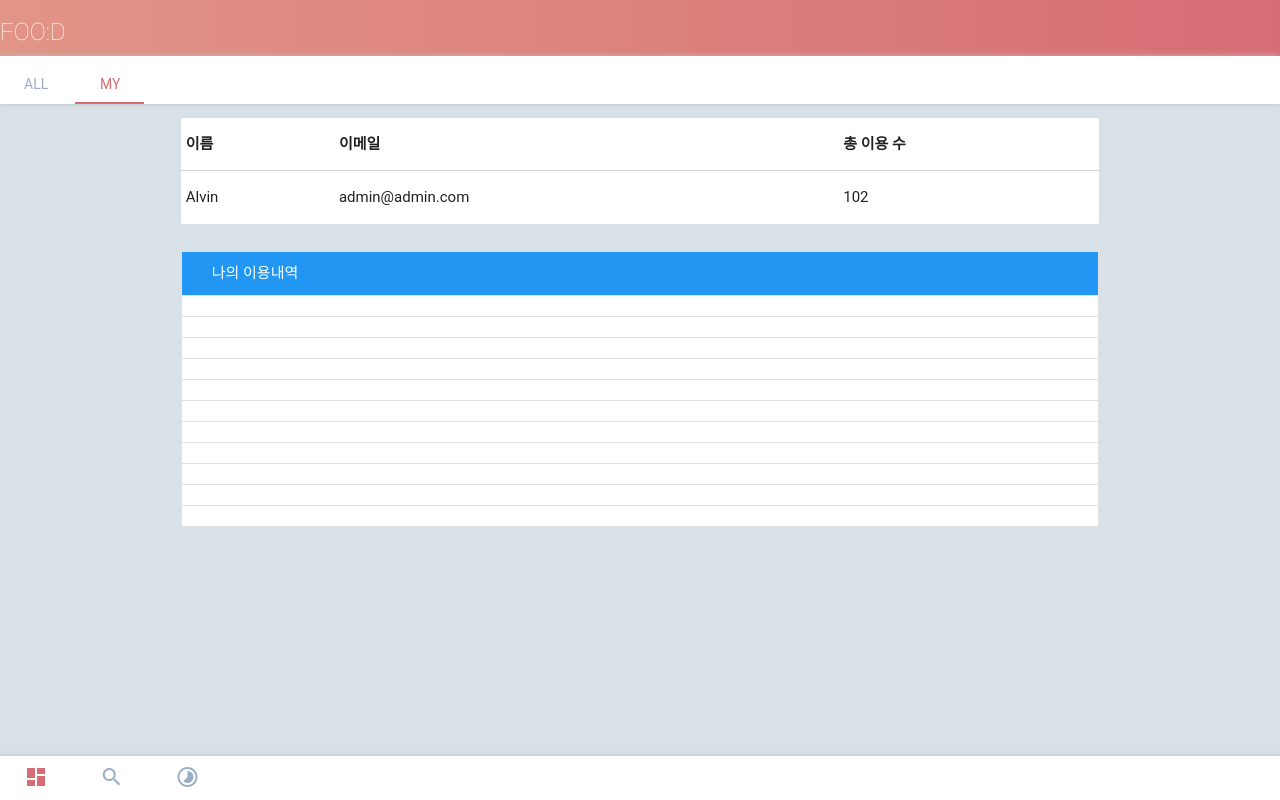
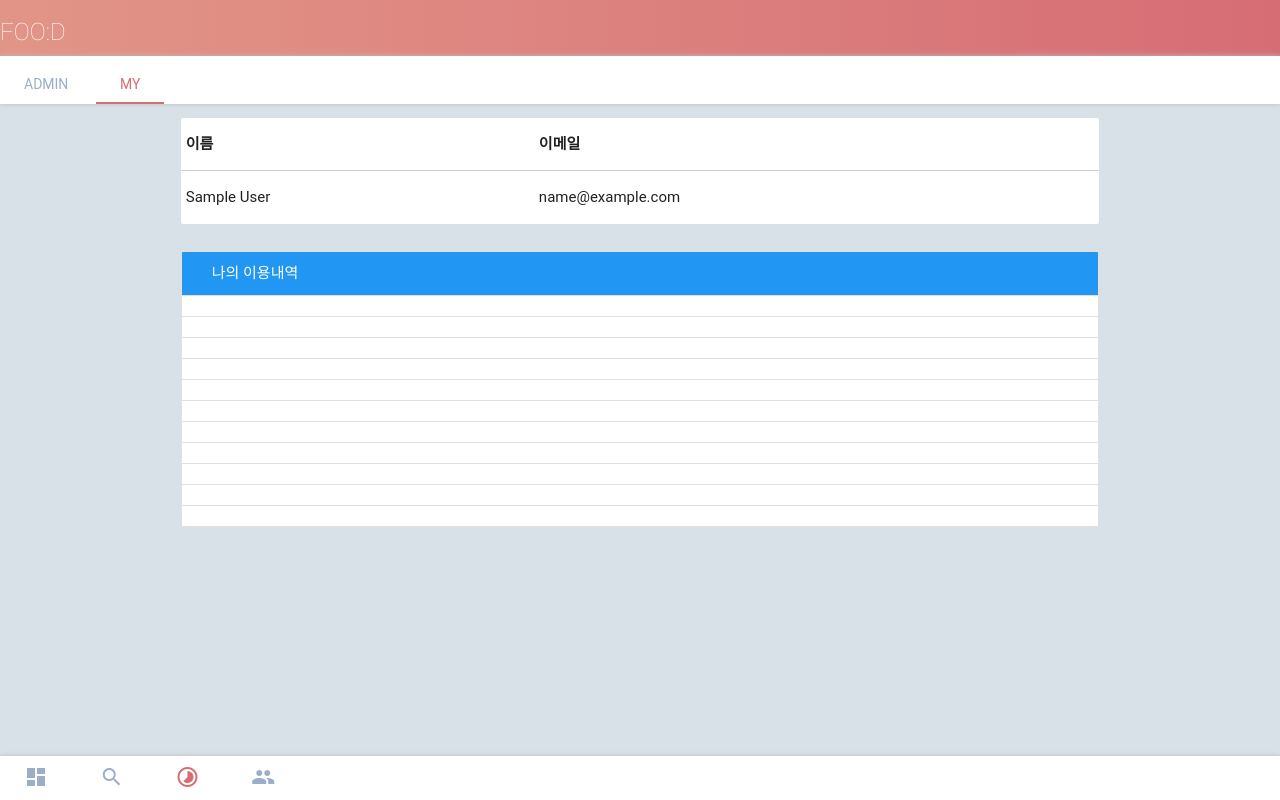
Before and after one commit to tigerlcw/MidasITProject, a Django app: page /routine/ in a window 1280 px wide, after a click on "MY". Run offline with Django 3.2, Linux system fonts and the light colour scheme; the visitor is signed in with stand-in values (Sample User, id 1); data that the repository does not hold is empty; some libraries are stand-ins or nearby versions; some web fonts are replaced.

Commit message:
Clean UI

```diff
--- a/meal/views.py
+++ b/meal/views.py
@@ -72,6 +72,7 @@ def chart(request):
     meal_check=MealCheck.objects.values('meal_date').annotate(count=Count('meal_date'))
     meal_rank = Meal.objects.order_by('-favor')
     meal_myrank = MealCheck.objects.filter(user=request.user)
+    meal_count= MealCheck.objects.filter(user=request.user).count()
     print (meal_check)
 
     try:
@@ -89,6 +90,7 @@ def chart(request):
     'meal_rank_2':'데이터가 부족합니다.',
     'meal_rank_3':'데이터가 부족합니다.',
     'meal_myrank':'데이터가 부족합니다.',
+    'meal_count':meal_count,
     }
     return render(request, 'main/myroutine.html', context)
 
@@ -177,7 +179,7 @@ class ExcelUploadFormView(FormView):
 
             os.remove(file_path)
 
-        return super().form_valid(form)
+        return render(self.request, )
 
 
 def group(request):
--- a/templates/main/myroutine.html
+++ b/templates/main/myroutine.html
@@ -8,20 +8,26 @@
 
 <div class="bottom-tab">
 	<ul class="tabs">
-		<li class="tab col s3"><a  href="/" id="feed"><i class="material-icons">dashboard</i></a></li>
-		<li class="tab col s3"><a href= "/people"><i class="material-icons">search</i></a></li>
-		<li class="tab col s3"><a href="/mypage"  id="mypage"><i class="material-icons">timelapse</i></a></li>
+		<li class="tab col s3"><a href="main" id="main"><i class="material-icons">dashboard</i></a></li>
+		<li class="tab col s3"><a href= "people" id="people"><i class="material-icons">search</i></a></li>
+		{% if request.user.is_authenticated %}
+		<li class="tab col s3"><a class="active" href="routine"  id="routine"><i class="material-icons">timelapse</i></a></li>
+		<li class="tab col s3"><a href="group"  id="group"><i class="material-icons">group</i></a></li>
+		{% else %}
+		{% endif %}
 	</ul>
 </div>
 <div class="sub-tab">
 	<ul class="tabs">
-		<li class="tab col s6"><a  href="#all" class="active">ALL</a></li>
+	{% if request.user.is_superuser %}
+		<li class="tab col s6"><a  href="#all" class="active">ADMIN</a></li>
+		{% endif %}
 		<li class="tab col s6"><a href= "#search">MY</a></li>
 	</ul>
 </div>
 
 <div class="contain container">
-
+{% if request.user.is_superuser %}
 	<div class="row" id="all">
 		<div class="card">
 			<div class="card-action no-padding">
@@ -48,6 +54,7 @@
 			{% endfor %}
 		</div>
 	</div>
+	{% endif %}
 	<div id="search" class="col s12">
 		<div class="row">
 			<div class="card">
@@ -58,15 +65,13 @@
 								<tr>
 									<th>이름</th>
 									<th>이메일</th>
-									<th>총 이용 수</th>
 								</tr>
 							</thead>
 
 							<tbody>
 								<tr>
-									<td>Alvin</td>
-									<td>admin@admin.com</td>
-									<td>102</td>
+									<td>{{request.user.name}}</td>
+									<td>{{request.user.email}}</td>
 								</tr>
 
 							</tbody>
@@ -90,18 +95,21 @@
 
 {% block script %}
 <script type="text/javascript">
-	$(function(){
-		$('#feed').click(function(){
-			location.replace("/");
+		$(function(){
+			$('#people').click(function(){
+				location.replace("/people");
+			});
+			$('#routine').click(function(){
+				location.replace("/routine");
+			});
+			$('#main').click(function(){
+				location.replace("/");
+			});
+			$('#group').click(function(){
+				location.replace("/group");
+			});
 		});
-		$('#routine').click(function(){
-			location.replace("/people");
-		});
-		$('#mypage').click(function(){
-			location.replace("/mypage");
-		});
-	});
-</script>
+	</script>
 <script type="text/javascript">
 	google.charts.load('current', {'packages':['corechart']});
 	google.charts.setOnLoadCallback(drawChart);
```
Also changed, not shown: templates/main/group.html (+26 -6 lines), templates/main/index.html (+6 -3 lines), templates/main/people.html (+14 -7 lines), templates/main/routine_detail.html (+6 -3 lines).
